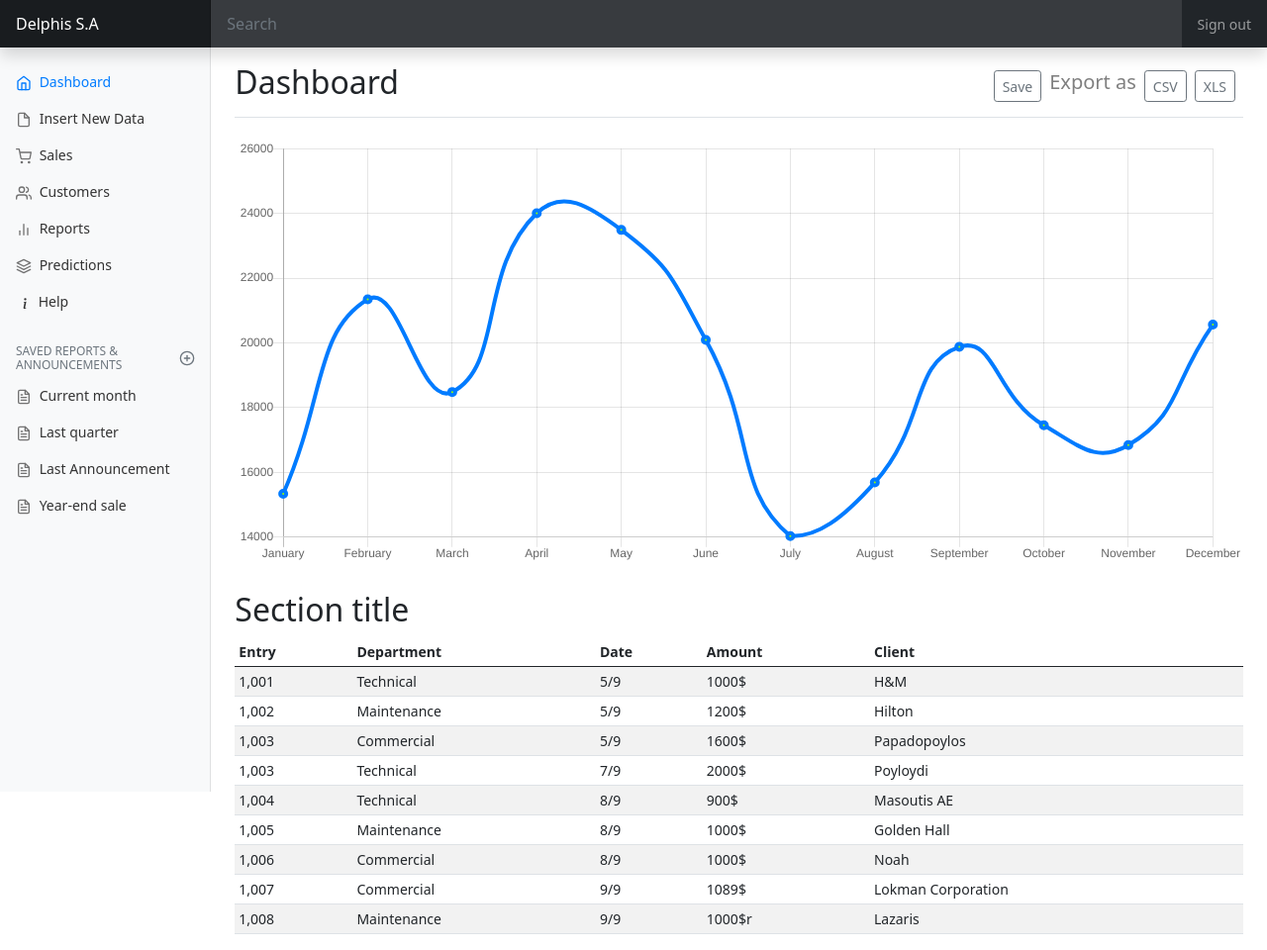
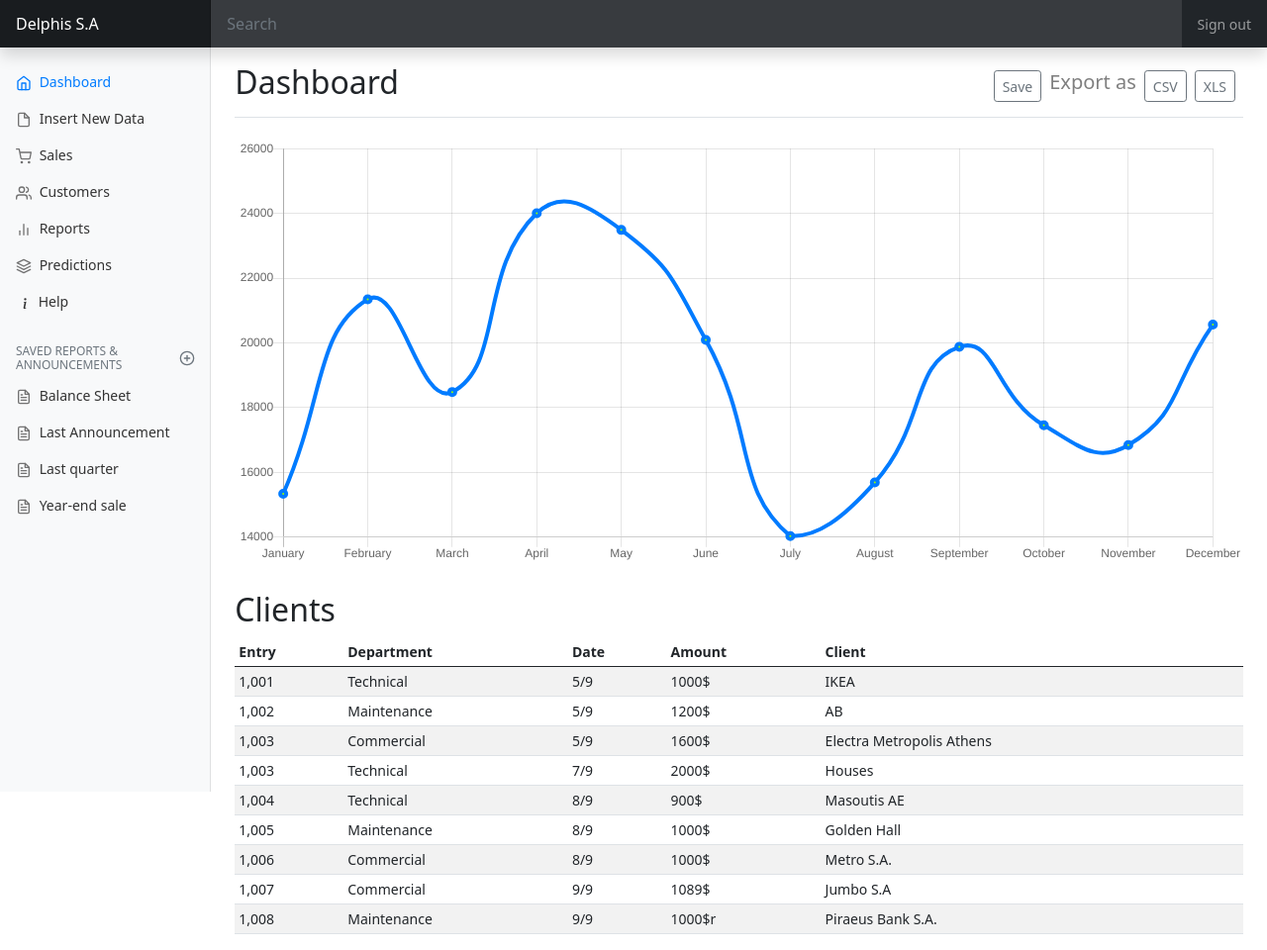
Before and after one commit to LeoDiam/Delphis_App_Demo, a website: page dashboard.html in a window 1280 px wide. Shown: the whole page at 99% size. Drawn offline with Linux system fonts and the light colour scheme.

Commit message:
Update dashboard.html

```diff
--- a/dashboard.html
+++ b/dashboard.html
@@ -113,21 +113,21 @@
                 </h6>
                 <ul class="nav flex-column mb-2">
                     <li class="nav-item">
-                        <a class="nav-link" href="#">
+                        <a class="nav-link" href="Balance_Sheet.pdf" target="_blank">
                             <span data-feather="file-text"></span>
-                            Current month
+                            Balance Sheet
+                        </a>
+                    </li>
+                    <li class="nav-item">
+                        <a class="nav-link" href="announcement_delphis.pdf" target="_blank">
+                            <span data-feather="file-text"></span>
+                            Last Announcement
                         </a>
                     </li>
                     <li class="nav-item">
                         <a class="nav-link" href="#">
                             <span data-feather="file-text"></span>
                             Last quarter
-                        </a>
-                    </li>
-                    <li class="nav-item">
-                        <a class="nav-link" href="announcement_delphis.pdf">
-                            <span data-feather="file-text"></span>
-                            Last Announcement
                         </a>
                     </li>
                     <li class="nav-item">
@@ -169,7 +169,7 @@
 
             <canvas class="my-4 w-100" id="myChart" width="900" height="380"></canvas>
 
-            <h2>Section title</h2>
+            <h2>Clients</h2>
             <div class="table-responsive">
                 <table class="table table-striped table-sm">
                     <thead>
@@ -187,28 +187,28 @@
                         <td>Technical</td>
                         <td>5/9</td>
                         <td>1000$</td>
-                        <td>H&M </td>
+                        <td>IKEA </td>
                     </tr>
                     <tr>
                         <td>1,002</td>
                         <td>Maintenance</td>
                         <td>5/9</td>
                         <td>1200$</td>
-                        <td>Hilton</td>
+                        <td>AB</td>
                     </tr>
                     <tr>
                         <td>1,003</td>
                         <td>Commercial</td>
                         <td>5/9</td>
                         <td>1600$</td>
-                        <td>Papadopoylos</td>
+                        <td>Electra Metropolis Athens</td>
                     </tr>
                     <tr>
                         <td>1,003</td>
                         <td>Technical</td>
                         <td>7/9</td>
                         <td>2000$</td>
-                        <td>Poyloydi</td>
+                        <td>Houses</td>
                     </tr>
                     <tr>
                         <td>1,004</td>
@@ -229,21 +229,21 @@
                         <td>Commercial</td>
                         <td>8/9</td>
                         <td>1000$</td>
-                        <td>Noah</td>
+                        <td>Metro S.A.</td>
                     </tr>
                     <tr>
                         <td>1,007</td>
                         <td>Commercial</td>
                         <td>9/9</td>
                         <td>1089$</td>
-                        <td>Lokman Corporation</td>
+                        <td>Jumbo S.A</td>
                     </tr>
                     <tr>
                         <td>1,008</td>
                         <td>Maintenance</td>
                         <td>9/9</td>
                         <td>1000$r</td>
-                        <td>Lazaris</td>
+                        <td>Piraeus Bank S.A.</td>
                     </tr>
                     </tbody>
                 </table>
```
